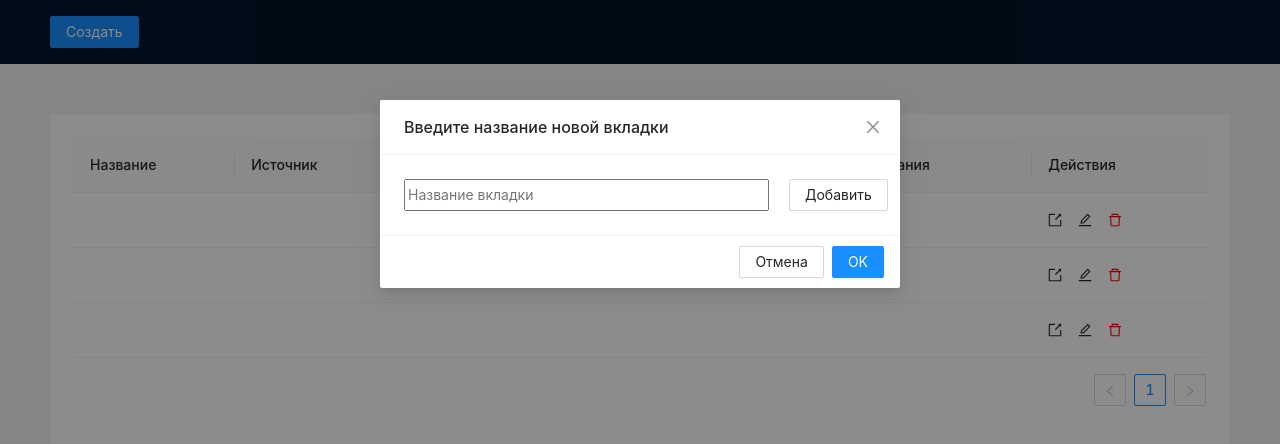
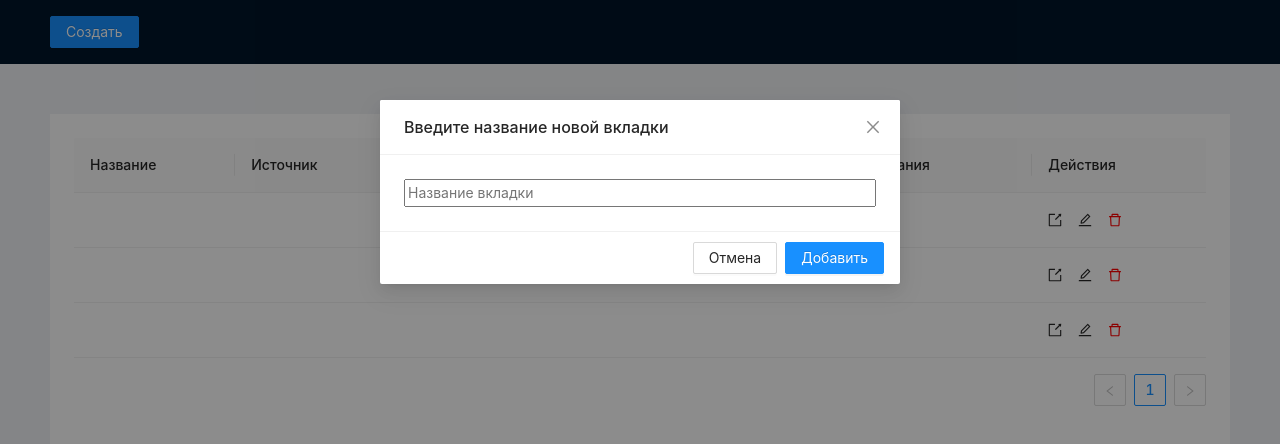
Before and after one commit to PavelTkachen/sources_list, a React (Create React App) app: page / in a window 1280 px wide. Both pictures are taken after a click on the button "Создать". Shown: the top 444 px of the page. Built offline with nearby package versions, Linux system fonts and the light colour scheme.

Commit message:
[I-4] "Сделал задание 4"

```diff
--- a/src/components/DataTable.js
+++ b/src/components/DataTable.js
@@ -1,6 +1,9 @@
 import { Space, Table, Tag } from 'antd';
 import { ExportOutlined, EditOutlined, DeleteOutlined } from '@ant-design/icons';
 import React from 'react';
+
+const DELETE_OUTLINED_ICON_STYLE={color: 'red'}
+
 const columns = [
   {
     title: 'Название',
@@ -34,7 +37,7 @@ const columns = [
       <Space size="middle">
         <ExportOutlined title='Перейти'/>
         <EditOutlined title='Изменить'/>
-        <DeleteOutlined title='Удалить' style={{color: 'red'}}/>
+        <DeleteOutlined title='Удалить' style={DELETE_OUTLINED_ICON_STYLE}/>
       </Space>
     ),
   },
--- a/src/components/Navigation.css
+++ b/src/components/Navigation.css
@@ -24,3 +24,9 @@
       height: 0;
       content: '\20';
   }
+    .ant-modal-body {
+      padding: 10px 23px 10px 23px;
+      font-size: 14px;
+      line-height: 1.5715;
+      word-wrap: break-word;
+  }
--- a/src/components/Navigation.js
+++ b/src/components/Navigation.js
@@ -1,96 +1,158 @@
-import React from 'react';
-import { useState } from 'react';
-import 'antd/dist/antd.css';
-import { v4 as uuidv4 } from 'uuid';
-import './Navigation.css';
-import { Layout, Menu, Button, Modal,  } from 'antd';
-import { CloseCircleOutlined } from '@ant-design/icons';
-import DataTable from './DataTable';
+import React, { useCallback } from "react";
+import { useState } from "react";
+import "antd/dist/antd.css";
+import { v4 as uuidv4 } from "uuid";
+import "./Navigation.css";
+import { Layout, Menu, Button, Modal, Spin } from "antd";
+import { CloseCircleOutlined } from "@ant-design/icons";
+import DataTable from "./DataTable";
 const { Header, Content } = Layout;
 
-const HEADER_STYLE={display: 'flex', justifyContent:'left', alignItems: 'center'}
-const BUTTON_STYLE={alignItems: 'center'}
+const HEADER_STYLE = {
+  display: "flex",
+  justifyContent: "left",
+  alignItems: "center",
+};
+const OPEN_MODAL_BUTTON_STYLE = { alignItems: "center" };
+const CREATE_TAB_BUTTON_STYLE = { marginLeft: "20px" };
+const CLOSE_CIRCLE_OUTLINED_ICON_STYLE = {
+  color: "red",
+  marginLeft: ".5em",
+  fontSize: "1em",
+};
+const MENU_STYLE = { width: "90%", margin: "3em" };
+const CONTENT_STYLE = { padding: "50px 50px" };
+const MODAL_STYLE = { display: "flex" };
+const MODAL_INPUT_STYLE = { width: 475 };
 
 const Navigation = () => {
   const [stateList, setStateList] = useState([]); // Хранилище вкладок и его обновление
-  const [stateFormValues, setStateFormValues] = useState(''); // Хранилище формы заполнения и его обновление
+  const [stateFormValues, setStateFormValues] = useState(""); // Хранилище формы заполнения и его обновление
   const [isModalVisible, setIsModalVisible] = useState(false);
+  const [isLoadingState, setIsLoadingState] = useState(false);
+  const [isErrorState, setIsErrorState] = useState(false);
 
-  const create = () => { // Функция создания новой вкладки
-    const newState = [...stateList]; // Копируем хранилище вкладок
-    if (stateFormValues != '') {
-      newState.unshift({ label: stateFormValues, key: uuidv4() }); // Добавляем к нему новую вкладку
-      setStateList(newState); // Обновляем старое хранилище вкладок на новое
-      setStateFormValues('')
+  const create = useCallback(async () => {
+    try {
+      if (stateFormValues !== "") {
+      setIsLoadingState(true);
+      setIsErrorState(false);
+      await new Promise((res, rej) => {
+        setTimeout(() => {
+          const tabs = JSON.parse(localStorage.getItem("tabs") || "[]");
+          tabs.unshift({ label: stateFormValues, key: uuidv4() });
+          localStorage.setItem("tabs", JSON.stringify(tabs));
+          res(tabs);
+        }, 2000);
+      })
+        .then((data) => {
+          setStateList(data);
+          setIsModalVisible(false);
+          setStateFormValues('');
+        })
+        .catch((e) => {
+          throw Error(e);
+        });
+    } else if (stateFormValues === "") {
+      setIsErrorState(true);
+    }} catch (error) {
+      console.log("err");
+    } finally {
+      setIsLoadingState(false);
     }
-  };
-  const remove = (key) => { // Функция удаления вкладки по id
-    const index = stateList.findIndex(item => item.key === key); // Ищем в хранилище вкладок вкладку по id и присваиваем её index
+  }, [stateFormValues]);
+  const remove = (key) => {
+    // Функция удаления вкладки по id
+    const index = stateList.findIndex((item) => item.key === key); // Ищем в хранилище вкладок вкладку по id и присваиваем её index
     Modal.confirm({
-      title: 'Вы уверены, что хотите удалить вкладку?',
-      okText: 'Да',
-      cancelText: 'Нет',
-      okType: 'danger',
+      title: "Вы уверены, что хотите удалить вкладку?",
+      okText: "Да",
+      cancelText: "Нет",
+      okType: "danger",
       onOk: () => {
         if (index !== -1) {
           const newState = [...stateList]; // Копируем хранилище вкладок
           newState.splice(index, 1); // Удаляем 1 вкладку по index`у
           setStateList(newState); // Обновляем старое хранилище вкладок на новое
         }
-      }
-    })
+      },
+    });
   };
-  const handleChange = (e) => { // Функция записи данных в хранилище формы
+  const handleChange = useCallback((e) => {
+    // Функция записи данных в хранилище формы
     const value = e?.target?.value;
     setStateFormValues(value); // Обновляем старое хранилище формы на новое
-  }
+  }, []);
   const showModal = () => {
     setIsModalVisible(true);
   };
   const handleOk = () => {
     create();
-    setIsModalVisible(false);
   };
   const handleCancel = () => {
     setIsModalVisible(false);
   };
+
   return (
     <Layout className="layout">
       <Modal
-          bodyStyle={{ display: 'flex'}}
         title="Введите название новой вкладки"
+        okText={isLoadingState ?  'Загрузка...':"Добавить"}
         cancelText="Отмена"
         visible={isModalVisible}
         onOk={handleOk}
-          onCancel={handleCancel}>
-            <div style={{display: 'flex'}}>
-              <input placeholder="Название вкладки" style={{width: 365}} value={stateFormValues} onChange={handleChange} />
-              <Button style={{marginLeft:'20px'}} onClick={() => create()}>Добавить</Button>
+        onCancel={handleCancel}
+      >
+        <div style={MODAL_STYLE}>
+          <input
+            placeholder="Название вкладки"
+            style={MODAL_INPUT_STYLE}
+            value={stateFormValues}
+            onChange={handleChange}
+          />
+        </div>
+        <div style={isErrorState ? {} : {display: 'none'} }>
+          <h4 style={{color:"red", marginTop:'10px'}}>Пожалуйста введите название вкладки.</h4>
         </div>
       </Modal>
       <Header style={HEADER_STYLE}>
-        <Button style={BUTTON_STYLE} type="primary" onClick={() => showModal()}>Создать</Button>
-        <div style={{width:'90%', margin: '3em'}}>
-        <Menu theme="dark" mode="horizontal"> {
-          stateList.map((item) => (
-            console.log(stateList),
+        <Button
+          style={OPEN_MODAL_BUTTON_STYLE}
+          type="primary"
+          onClick={() => showModal()}
+        >
+          Создать
+        </Button>
+        <div style={MENU_STYLE}>
+          <Menu theme="dark" mode="horizontal">
+            {" "}
+            {stateList.map(
+              (item) => (
+                (
                   <Menu.Item>
                     {item.label}
-              <CloseCircleOutlined title='Удалить' style={{color:'red', marginLeft:'.5em', fontSize:'1em'}}onClick={(e) => {
+                    <CloseCircleOutlined
+                      title="Удалить"
+                      style={CLOSE_CIRCLE_OUTLINED_ICON_STYLE}
+                      onClick={(e) => {
                         e.stopPropagation();
-                remove(item.key)
-              }}/>
-            </Menu.Item>))
-        }
+                        remove(item.key);
+                      }}
+                    />
+                  </Menu.Item>
+                )
+              )
+            )}
           </Menu>
         </div>
       </Header>
-      <Content style={{padding: '50px 50px'}}>
+      <Content style={CONTENT_STYLE}>
         <div className="site-layout-content">
           <DataTable />
         </div>
       </Content>
     </Layout>
-)};
+  );
+};
 
 export default Navigation;
```
Lines whose indentation alone changed are shown as unchanged.
